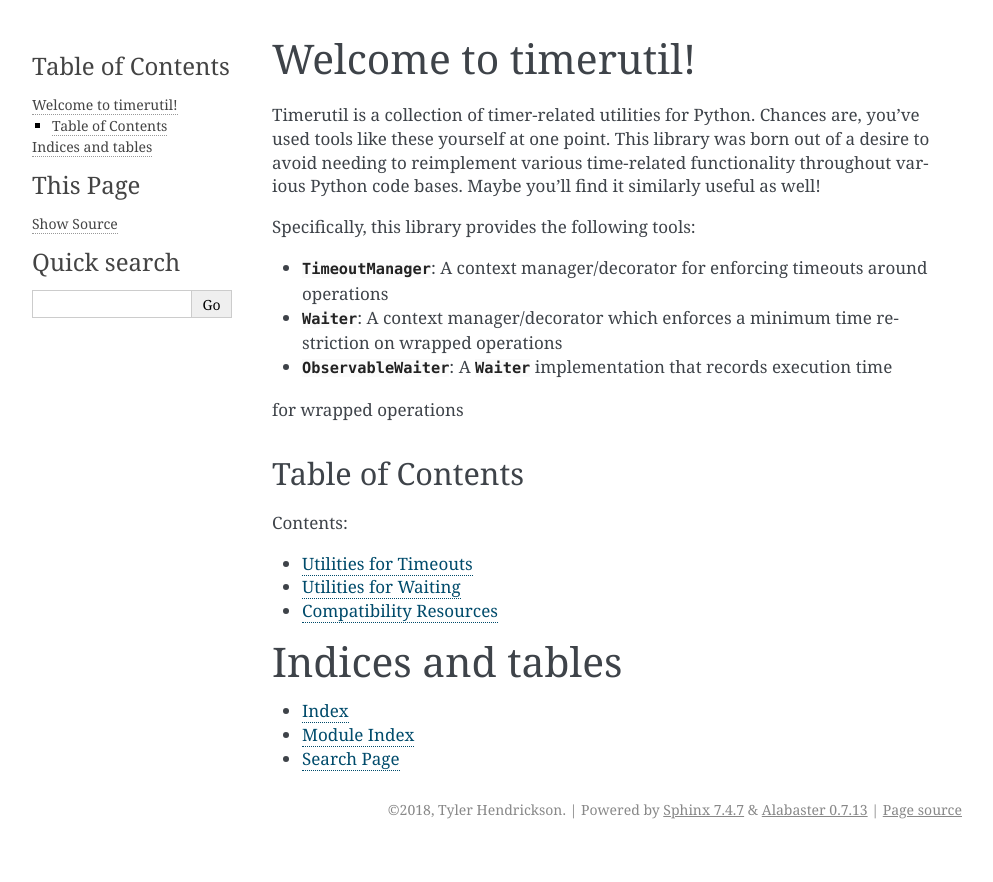
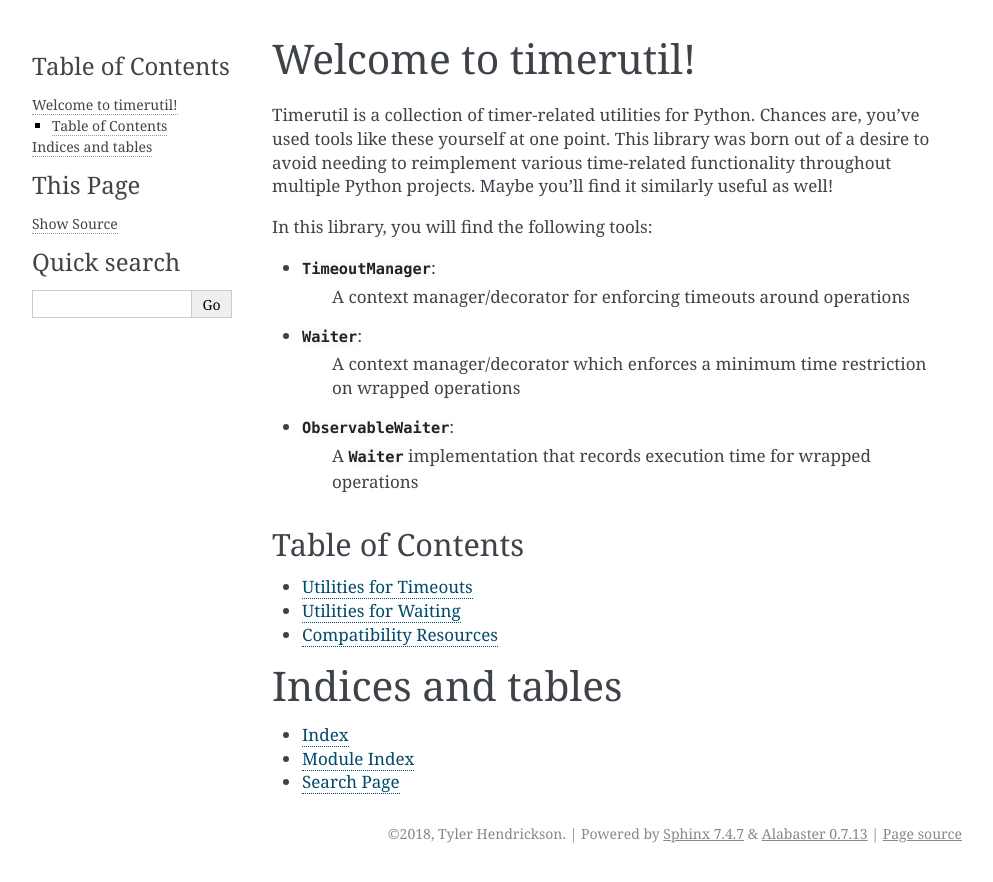
Before and after one commit to TylerHendrickson/timerutil, a Sphinx documentation site: the page built from docs/source/index.rst, in a window 1280 px wide. Shown: the top 882 px of the page, without its empty margins (148-1141 px from the left). Built offline with Sphinx 7.4.7, drawn with Linux system fonts in a browser that asks for light colours.

Commit message:
Fill out docs index

```diff
--- a/docs/source/index.rst
+++ b/docs/source/index.rst
@@ -2,16 +2,18 @@ Welcome to timerutil!
 =====================================
 
 Timerutil is a collection of timer-related utilities for Python.  Chances are, you've used tools like
-these yourself at one point.  This library was born out of a desire to avoid needing to reimplement
-various time-related functionality throughout various Python code bases.  Maybe you'll find it similarly
+these yourself at one point. This library was born out of a desire to avoid needing to reimplement
+various time-related functionality throughout multiple Python projects.  Maybe you'll find it similarly
 useful as well!
 
-Specifically, this library provides the following tools:
+In this library, you will find the following tools:
 
-- :class:`~timerutil.timeouts.TimeoutManager`: A context manager/decorator for enforcing timeouts around operations
-- :class:`~timerutil.waits.Waiter`: A context manager/decorator which enforces a minimum time restriction on wrapped operations
-- :class:`~timerutil.waits.ObservableWaiter`: A :class:`~timerutil.waits.Waiter` implementation that records execution time
-for wrapped operations
+- :class:`~timerutil.timeouts.TimeoutManager`:
+    A context manager/decorator for enforcing timeouts around operations
+- :class:`~timerutil.waits.Waiter`:
+    A context manager/decorator which enforces a minimum time restriction on wrapped operations
+- :class:`~timerutil.waits.ObservableWaiter`:
+    A :class:`~timerutil.waits.Waiter` implementation that records execution time for wrapped operations
 
 
 #################
@@ -20,12 +22,10 @@ Table of Contents
 
 .. toctree::
    :maxdepth: 2
-   :caption: Contents:
 
    Utilities for Timeouts <timerutil/timeouts.rst>
    Utilities for Waiting <timerutil/waits.rst>
    Compatibility Resources <timerutil/compat.rst>
-
 
 
 Indices and tables
```
